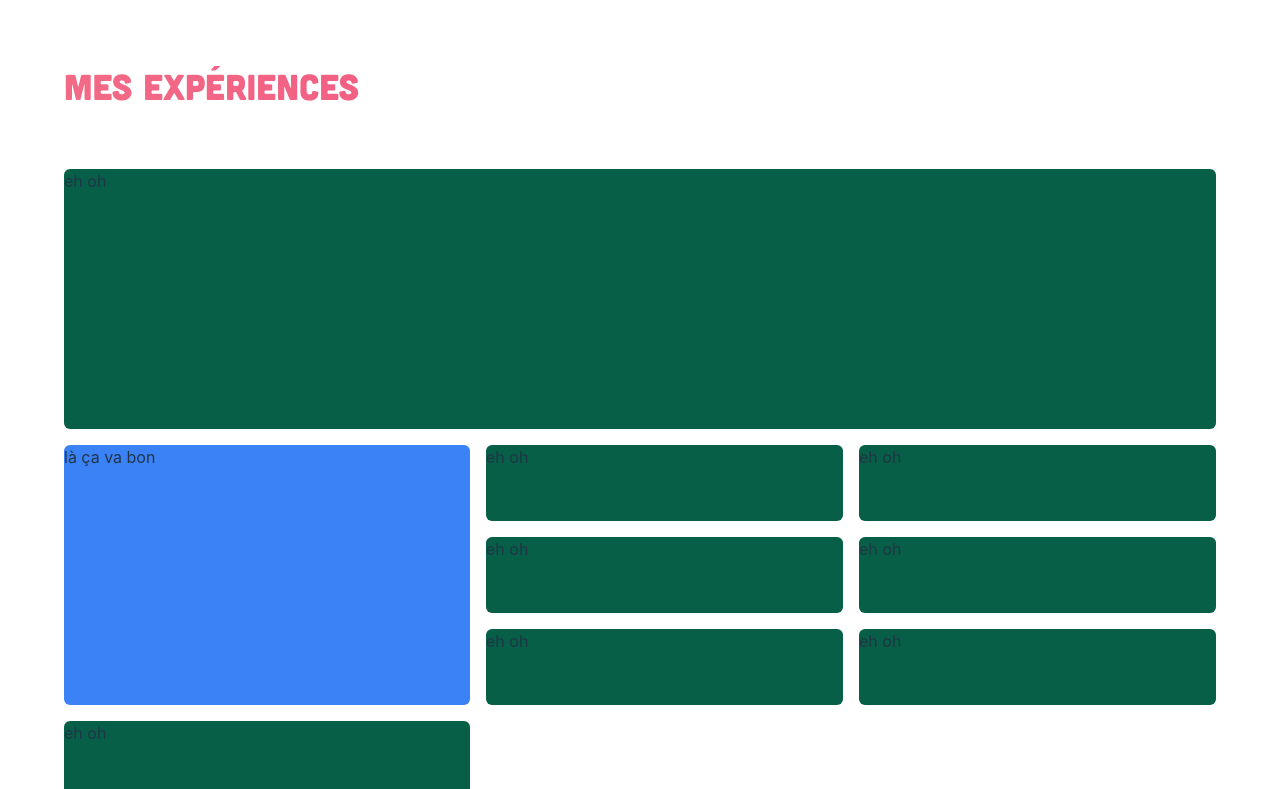
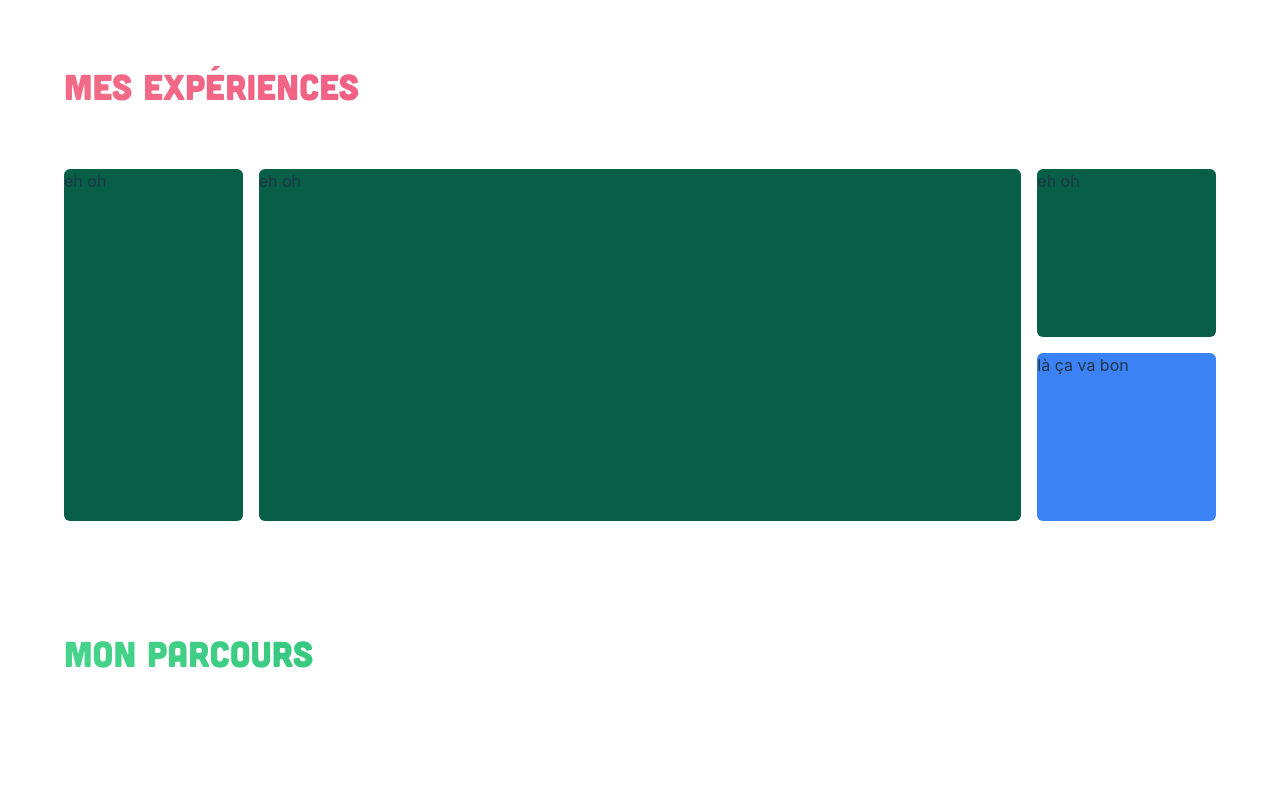
Before and after one commit to unixyy/portfolio, a React (Vite) app: page / in a window 1280 px wide. Shown: the part 2000-2789 px from the top of the page. Built offline with nearby package versions, Linux system fonts and the light colour scheme.

Commit message:
Refactor grid layout in Experiences component
Removed the 'grid' prop from BentoGrid component and simplified its implementation to use grid-cols. Also adjusted the column and row spans in Bento component for better arrangement. The changes lead to a more consistent and maintainable grid structure.

```diff
--- a/src/Components/Experiences.tsx
+++ b/src/Components/Experiences.tsx
@@ -1,12 +1,10 @@
 interface PropsBentoGrid {
-  grid : number;
   content: JSX.Element[];
 }
 
 function BentoGrid(props: PropsBentoGrid) {
-  const grid = "grid-rows-"+props.grid;
   return (
-    <div className={"grid "+grid+" auto-rows-[76px] gap-4"}>
+    <div className={"grid grid-cols-12 auto-rows-[76px] gap-4"}>
       {props.content.map((item, index) => (
         <>{item}</>
       ))}
@@ -16,15 +14,10 @@ function BentoGrid(props: PropsBentoGrid) {
 
 
 const Bento : JSX.Element[] = [
-  <div className={"rounded-md bg-emerald-800 col-span-3 row-span-3 "}>eh oh</div>,
-  <div className={"rounded-md bg-blue-500 col-span-1 row-span-3 "}>là ça va bon</div>,
-  <div className={"rounded-md bg-emerald-800 col-span-1 row-span-1 "}>eh oh</div>,
-  <div className={"rounded-md bg-emerald-800 col-span-1 row-span-1 "}>eh oh</div>,
-  <div className={"rounded-md bg-emerald-800 col-span-1 row-span-1 "}>eh oh</div>,
-  <div className={"rounded-md bg-emerald-800 col-span-1 row-span-1 "}>eh oh</div>,
-  <div className={"rounded-md bg-emerald-800 col-span-1 row-span-1 "}>eh oh</div>,
-  <div className={"rounded-md bg-emerald-800 col-span-1 row-span-1 "}>eh oh</div>,
-  <div className={"rounded-md bg-emerald-800 col-span-1 row-span-1 "}>eh oh</div>,
+  <div className={"rounded-md bg-emerald-800 col-span-2 row-span-4 "}>eh oh</div>,
+  <div className={"rounded-md bg-emerald-800 col-span-8 row-span-4 "}>eh oh</div>,
+  <div className={"rounded-md bg-emerald-800 col-span-2 row-span-2 "}>eh oh</div>,
+  <div className={"rounded-md bg-blue-500 col-span-2 row-span-2 "}>là ça va bon</div>,
 ]
 
 export default function Experiences() {
@@ -33,7 +26,7 @@ export default function Experiences() {
       <div className={"my-4 lg:my-16"}>
         <h1 className={"title gradExperience grad text-4xl"}>Mes Expériences</h1>
       </div>
-      <BentoGrid grid={4} content={Bento} />
+      <BentoGrid content={Bento} />
 
     </div>
   )
```
